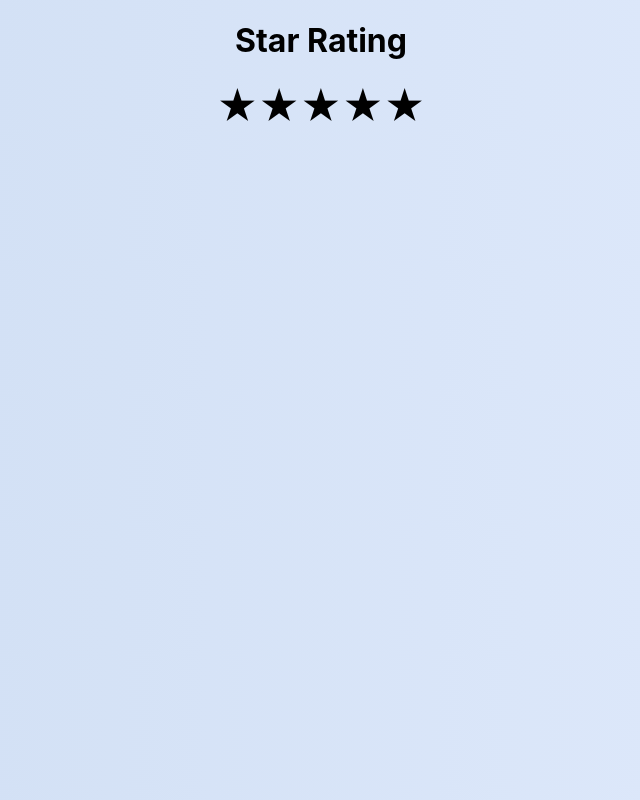
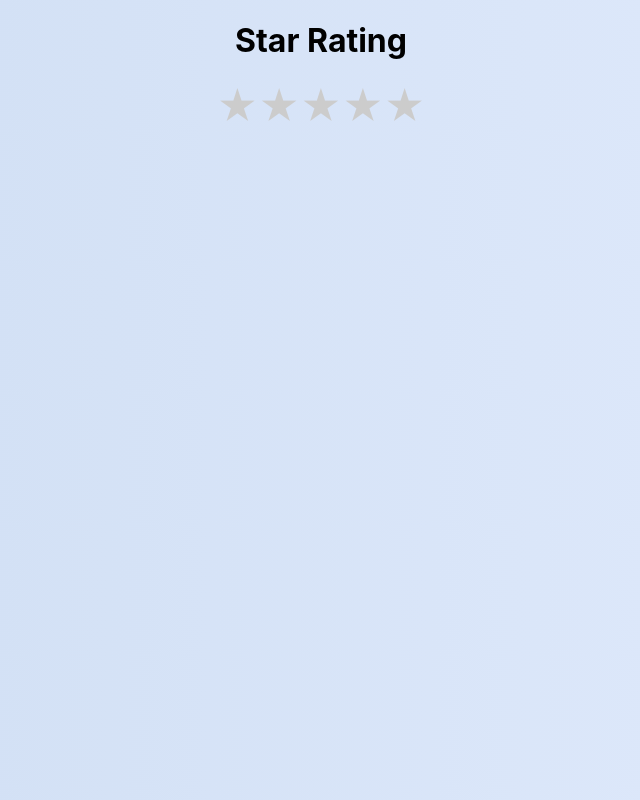
Before and after one commit to Vimalraveendra/StarRating, a React (Create React App) app: page / in a window 1280 px wide. Shown: the whole page, without its empty margins (319-959 px from the left). Built offline with nearby package versions, Linux system fonts and the light colour scheme.

Commit message:
updated StarRating component & its style sheet

```diff
--- a/src/components/StarRating/StarRating.css
+++ b/src/components/StarRating/StarRating.css
@@ -7,11 +7,11 @@
 }
 .on {
   color: #000;
-  font-size: 23px;
+  /* font-size: 23px; */
 }
 .off {
   color: #ccc;
-  font-size: 23px;
+  /* font-size: 23px; */
 }
 input[type="radio"] {
   display: none;
--- a/src/components/StarRating/StarRating.jsx
+++ b/src/components/StarRating/StarRating.jsx
@@ -14,7 +14,7 @@ const starRating= ()=>{
                 value={ratingValue}
 
                 />
-                  <span className="star">&#9733;</span>
+                  <span className={`star ${ratingValue<=index?"on":"off  "}`}>&#9733;</span>
            </label>
 
 
```
